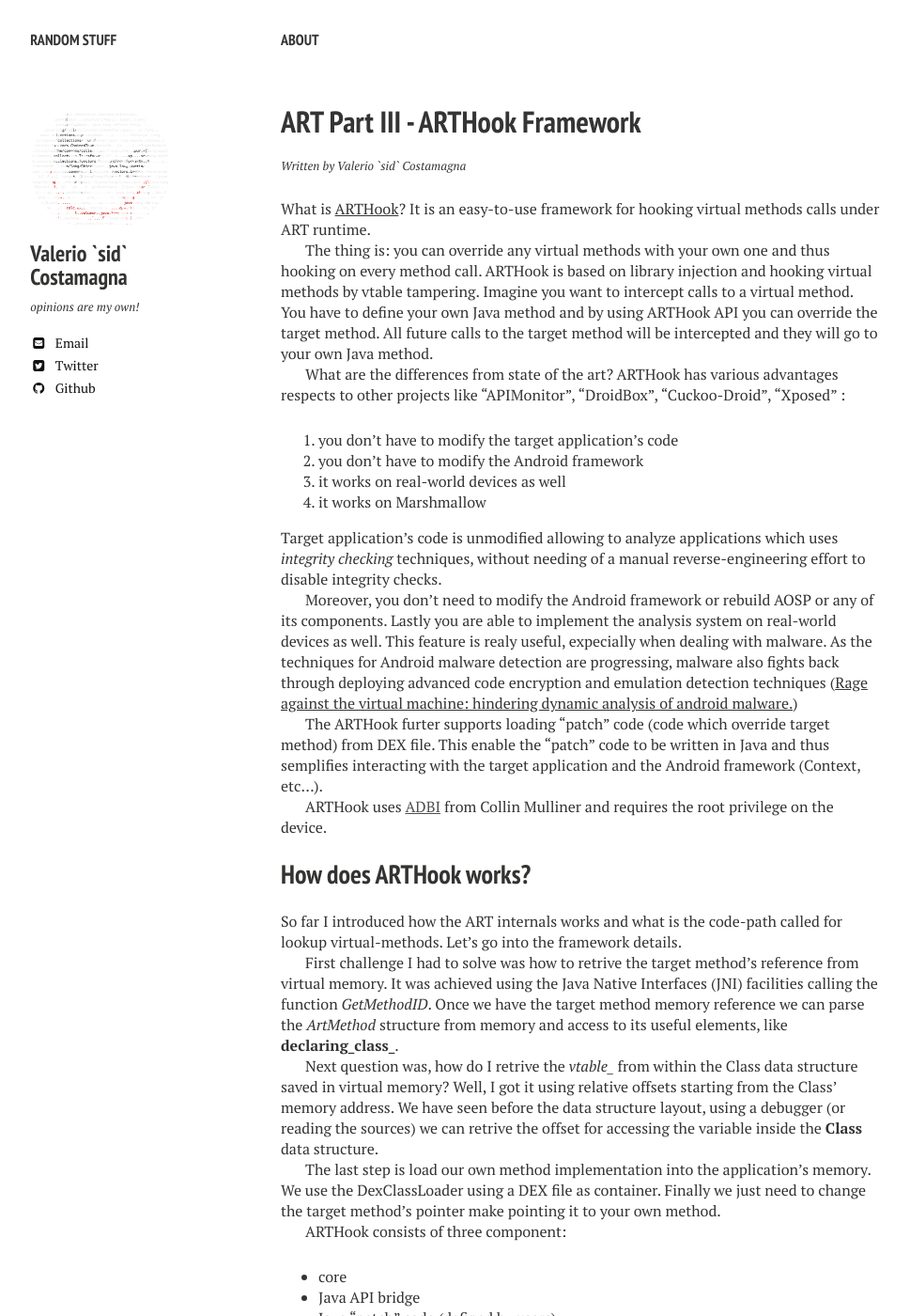
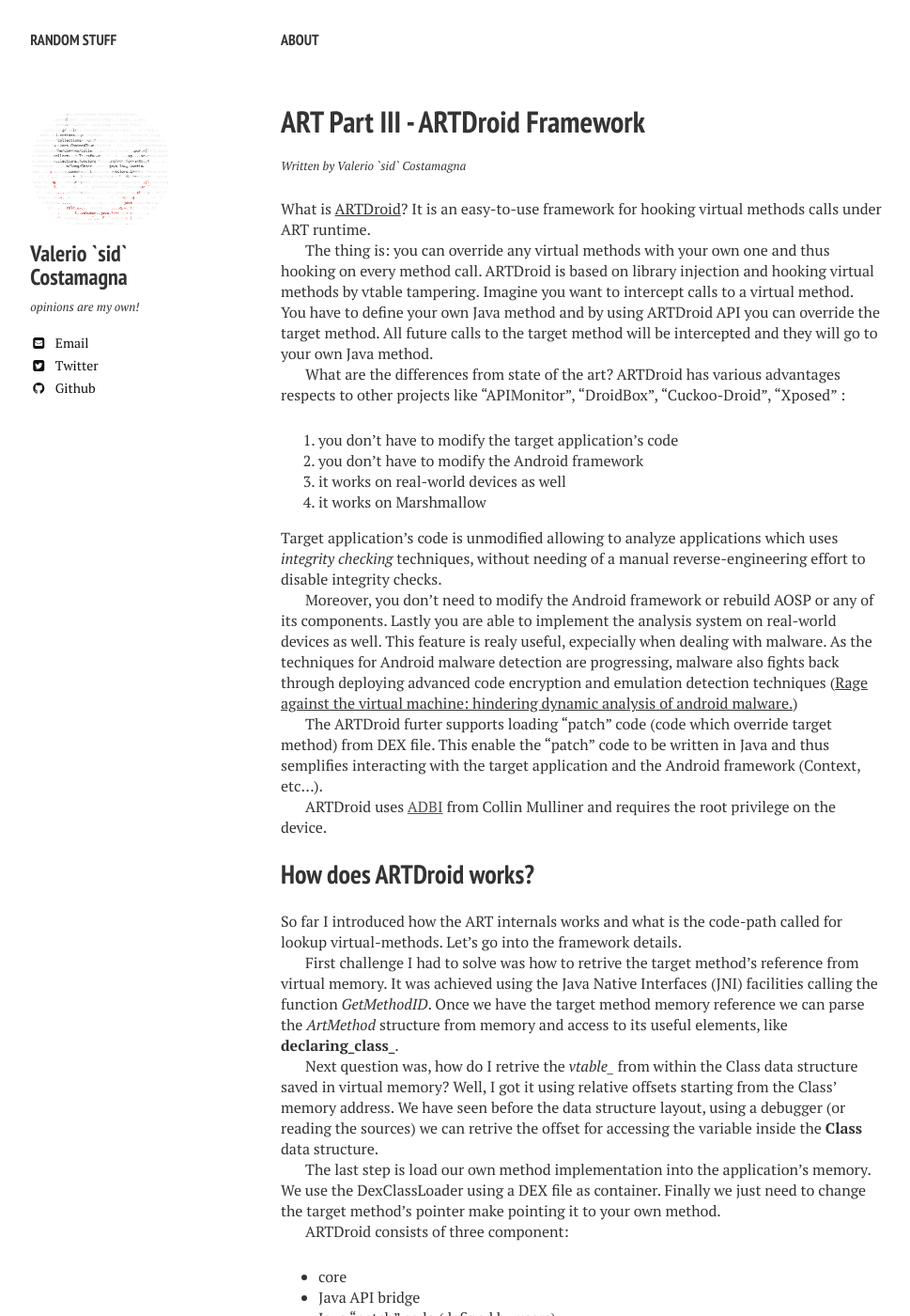
Before and after one commit to vaioco/vaioco.github.io, a Jekyll site: the page built from _posts/ART/2016-01-25-art-part-iii-arthook-framework.markdown, in a window 1280 px wide and 1400 px high. Shown: the whole window at 94% size, without its empty margins (21-990 px from the left). Built offline with Jekyll 4.4.1, drawn with Linux system fonts in a browser that asks for light colours; nearby versions of some CDN libraries; some web fonts are replaced; some of the changed text lies outside the part shown.

```diff
--- a/_posts/ART/2016-01-25-art-part-ii-hooking.markdown
+++ b/_posts/ART/2016-01-25-art-part-ii-hooking.markdown
@@ -200,4 +200,4 @@ Finally, the looked up method is invoked at line 640:
 
 Once we know how the runtime is lookuping virtual methods, we can exploit this mechanism to achieve Java virtual methods hooking.
 
-Next post introduces ARTHook, an easy-to-use library for hooking virtual methods calls under ART runtime.
+Next post introduces ARTDroid, an easy-to-use library for hooking virtual methods calls under ART runtime.
--- a/_posts/ART/2016-01-25-art-part-iii-arthook-framework.markdown
+++ b/_posts/ART/2016-01-25-art-part-iii-arthook-framework.markdown
@@ -1,11 +1,11 @@
 ---
 layout: post
-title: ART Part III - ARTHook Framework
+title: ART Part III - ARTDroid Framework
 author: vaioco
 modified:
 categories: ART
 excerpt:
-tags: [ART, Android, ARTHook]
+tags: [ART, Android, ARTDroid]
 image:
   feature:
 date: 2016-01-25T16:40:36+01:00
@@ -15,13 +15,13 @@ date: 2016-01-25T16:40:36+01:00
 	la ciccia in culo
 {% endcomment %}
 
-What is [ARTHook](https://github.com/vaioco/art-hooking-vtable)? It is an easy-to-use framework for hooking virtual methods calls under ART runtime.
+What is [ARTDroid](https://github.com/vaioco/art-hooking-vtable)? It is an easy-to-use framework for hooking virtual methods calls under ART runtime.
 
-The thing is: you can override any virtual methods with your own one and thus hooking on every method call. ARTHook is based on library injection and hooking virtual methods by vtable tampering.
-Imagine you want to intercept calls to a virtual method. You have to define your own Java method and by using ARTHook API you can override the target method. All future calls to the target method will be intercepted and they will go to your own Java method.
+The thing is: you can override any virtual methods with your own one and thus hooking on every method call. ARTDroid is based on library injection and hooking virtual methods by vtable tampering.
+Imagine you want to intercept calls to a virtual method. You have to define your own Java method and by using ARTDroid API you can override the target method. All future calls to the target method will be intercepted and they will go to your own Java method.
 
 What are the differences from state of the art?
-ARTHook has various advantages respects to other projects like "APIMonitor", "DroidBox", "Cuckoo-Droid", "Xposed" :
+ARTDroid has various advantages respects to other projects like "APIMonitor", "DroidBox", "Cuckoo-Droid", "Xposed" :
 
 1. you don't have to modify the target application's code
 2. you don't have to modify the Android framework
@@ -33,11 +33,11 @@ Target application's code is unmodified allowing to analyze applications which u
 Moreover, you don't need to modify the Android framework or rebuild AOSP or any of its components.
 Lastly you are able to implement the analysis system on real-world devices as well. This feature is realy useful, expecially when dealing with malware. As the techniques for Android malware detection are progressing, malware also fights back through deploying advanced code encryption and emulation detection techniques ([Rage against the virtual machine: hindering dynamic analysis of android malware.](http://www.cs.columbia.edu/~mikepo/papers/ratvm.eurosec14.pdf))
 
-The ARTHook furter supports loading "patch" code (code which override target method) from DEX file. This enable the "patch" code to be written in Java and thus semplifies interacting with the target application and the Android framework (Context, etc...).
+The ARTDroid furter supports loading "patch" code (code which override target method) from DEX file. This enable the "patch" code to be written in Java and thus semplifies interacting with the target application and the Android framework (Context, etc...).
 
-ARTHook uses [ADBI]() from Collin Mulliner and requires the root privilege on the device.
+ARTDroid uses [ADBI]() from Collin Mulliner and requires the root privilege on the device.
 
-## How does ARTHook works? ##
+## How does ARTDroid works? ##
 
 So far I introduced how the ART internals works and what is the code-path called for lookup virtual-methods. Let's go into the framework details.
 
@@ -48,7 +48,7 @@ Next question was, how do I retrive the _vtable\__ from within the Class data st
 
 The last step is load our own method implementation into the application's memory. We use the DexClassLoader using a DEX file as container. Finally we just need to change the target method's pointer make pointing it to your own method.
 
-ARTHook consists of three component:
+ARTDroid consists of three component:
 
 * core
 * Java API bridge
@@ -111,4 +111,4 @@ Line 2 switch on debug logs, line 3 is the DEX file with the "patch" methods and
 * method-sig : target method signature
 * hook-cls-name : "patch" code class name
 
-Click [here!]({% post_url /ART/2016-01-27-arthook-howto %}) for an easy to follow step-by-step instructions for howto build and use ARTHook.
+Click [here!]({% post_url /ART/2016-01-27-arthook-howto %}) for an easy to follow step-by-step instructions for howto build and use ARTDroid.
```
Also changed, not shown: _posts/ART/2016-01-27-arthook-howto.markdown (+5 -5 lines).
